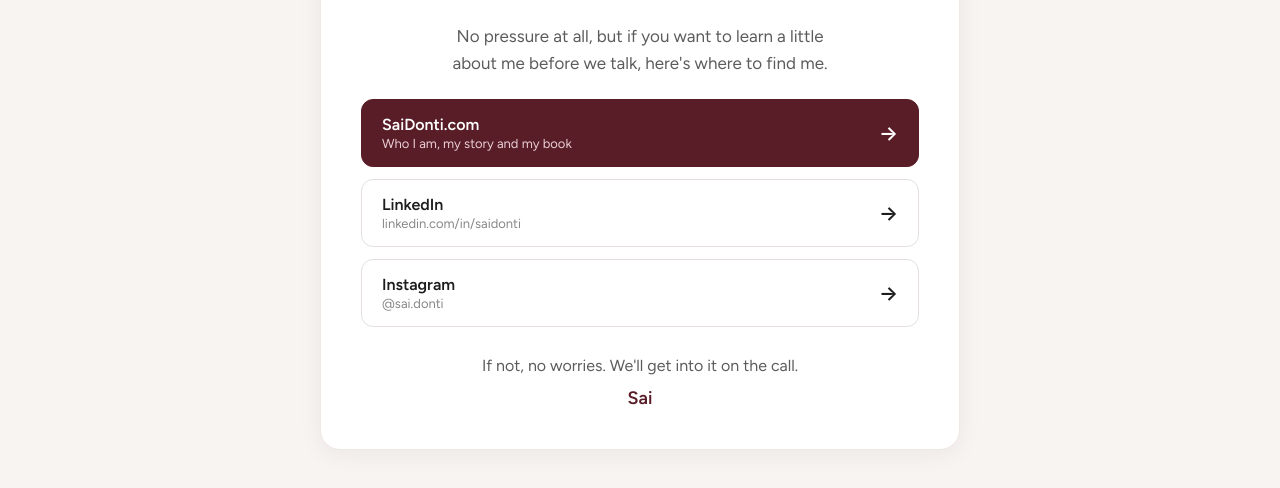
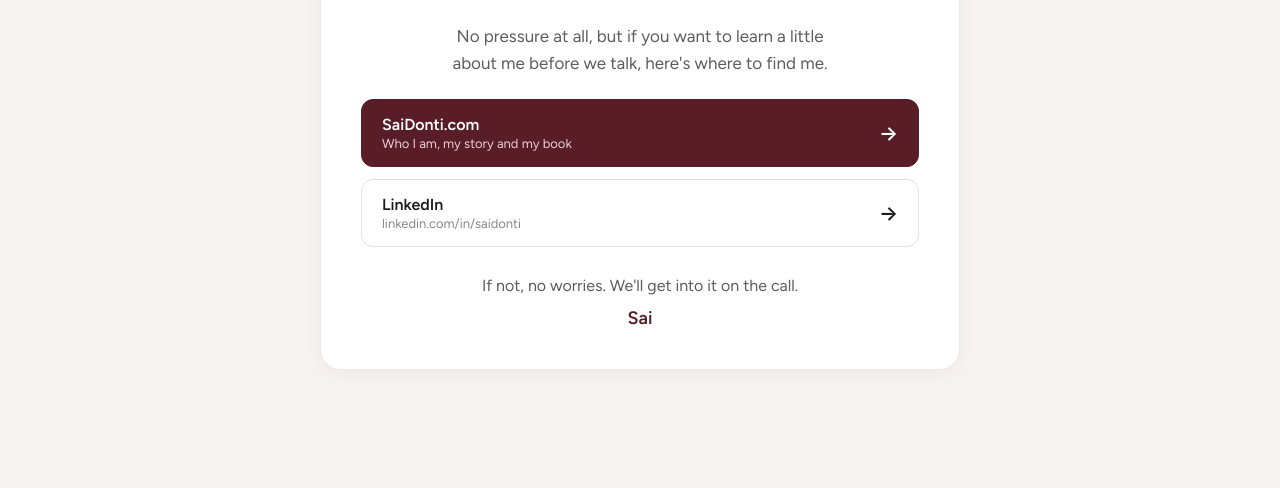
Before and after one commit to SaiDonti/booked-page, a plain HTML site: page index.html in a window 1280 px wide. Shown: the part 452-940 px from the top of the page. After the commit the page ends 886 px from the top, so only its background shows below. Drawn offline with Linux system fonts and the light colour scheme.

Commit message:
Remove Instagram link

```diff
--- a/index.html
+++ b/index.html
@@ -59,7 +59,6 @@
     <div class="links">
       <a class="lk primary" href="https://saidonti.com" target="_blank" rel="noopener"><span>SaiDonti.com<small>Who I am, my story and my book</small></span><span class="arr">&rarr;</span></a>
       <a class="lk" href="https://www.linkedin.com/in/saidonti" target="_blank" rel="noopener"><span>LinkedIn<small>linkedin.com/in/saidonti</small></span><span class="arr">&rarr;</span></a>
-      <a class="lk" href="https://www.instagram.com/sai.donti" target="_blank" rel="noopener"><span>Instagram<small>@sai.donti</small></span><span class="arr">&rarr;</span></a>
     </div>
     <p class="foot">If not, no worries. We'll get into it on the call.</p>
     <p class="sig">Sai</p>
```
